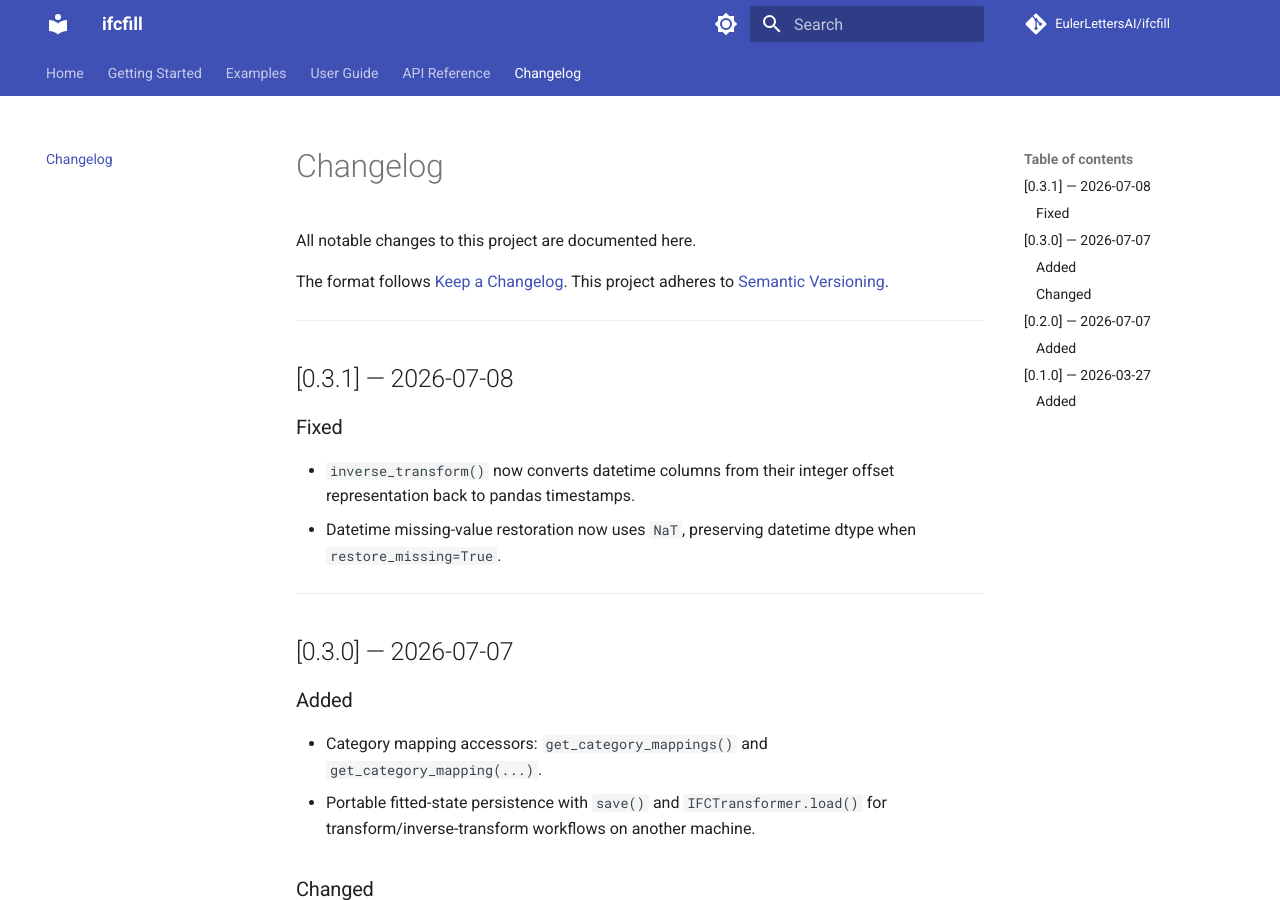
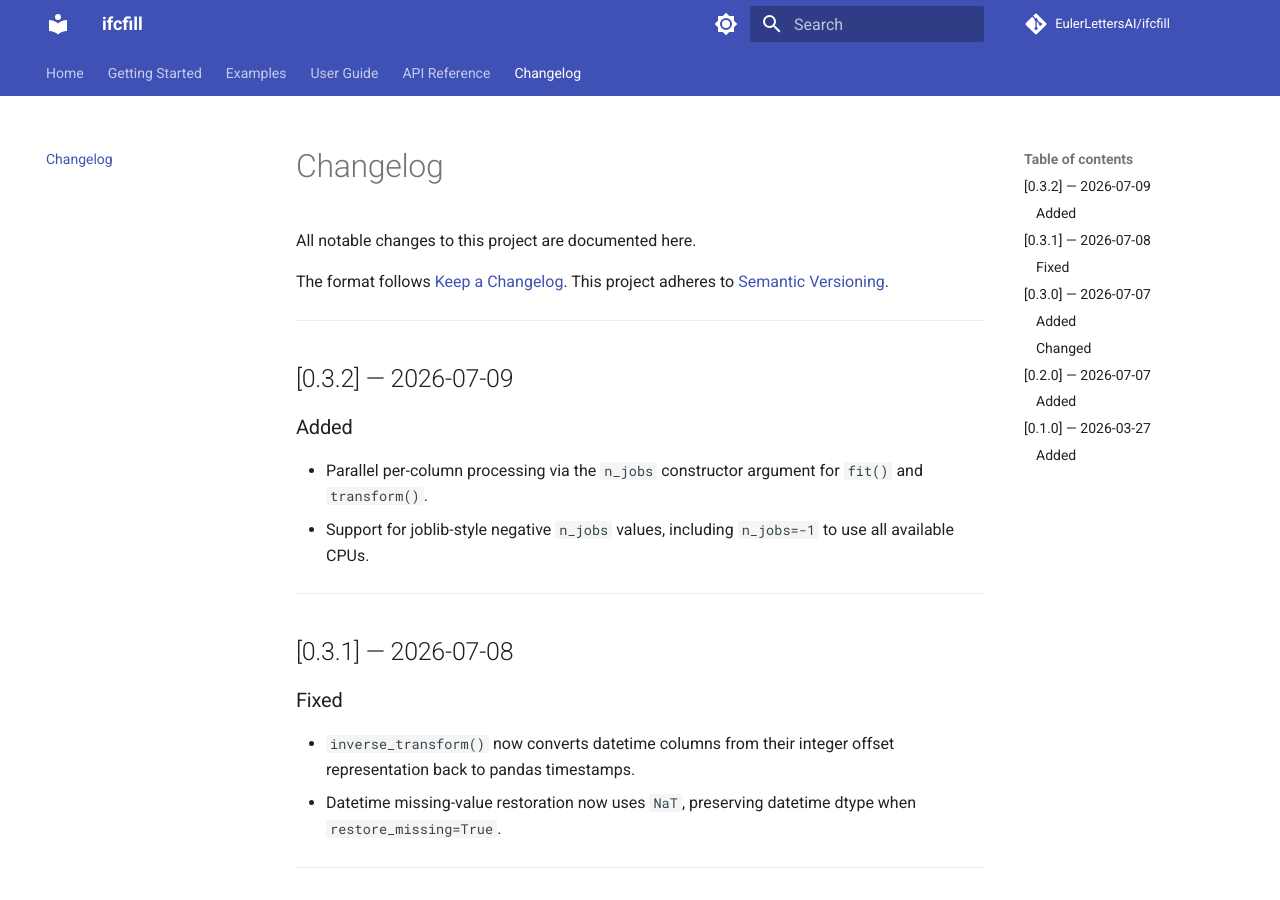
Before and after one commit to EulerLettersAI/ifcfill, an MkDocs documentation site: the page built from docs/changelog.md, in a window 1280 px wide and 900 px high. Built offline with MkDocs 1.6.1 and Material for MkDocs 9.7.7, drawn with Linux system fonts in a browser that asks for light colours; comment, search, counter and statistics services are not loaded.

Commit message:
chore: update version to 0.3.2 and document parallel processing enhancements in changelog

```diff
--- a/docs/changelog.md
+++ b/docs/changelog.md
@@ -4,6 +4,17 @@ All notable changes to this project are documented here.
 
 The format follows [Keep a Changelog](https://keepachangelog.com/en/1.0.0/).
 This project adheres to [Semantic Versioning](https://semver.org/spec/v2.0.0.html).
+
+---
+
+## [0.3.2] — 2026-07-09
+
+### Added
+
+- Parallel per-column processing via the `n_jobs` constructor argument for
+  `fit()` and `transform()`.
+- Support for joblib-style negative `n_jobs` values, including `n_jobs=-1` to
+  use all available CPUs.
 
 ---
 
--- a/pyproject.toml
+++ b/pyproject.toml
@@ -4,7 +4,7 @@ build-backend = "setuptools.build_meta"
 
 [project]
 name = "ifcfill"
-version = "0.3.1"
+version = "0.3.2"
 description = "Transformer of tabular data into Integer, Float and Categorical (IFC) variables with missing data imputation."
 readme = "README.md"
 license = "Apache-2.0"
--- a/src/ifcfill/__init__.py
+++ b/src/ifcfill/__init__.py
@@ -5,5 +5,5 @@ variables and fill/impute missing data.
 
 from ._transformer import IFCTransformer
 
-__version__ = "0.3.1"
+__version__ = "0.3.2"
 __all__ = ["IFCTransformer"]
```
